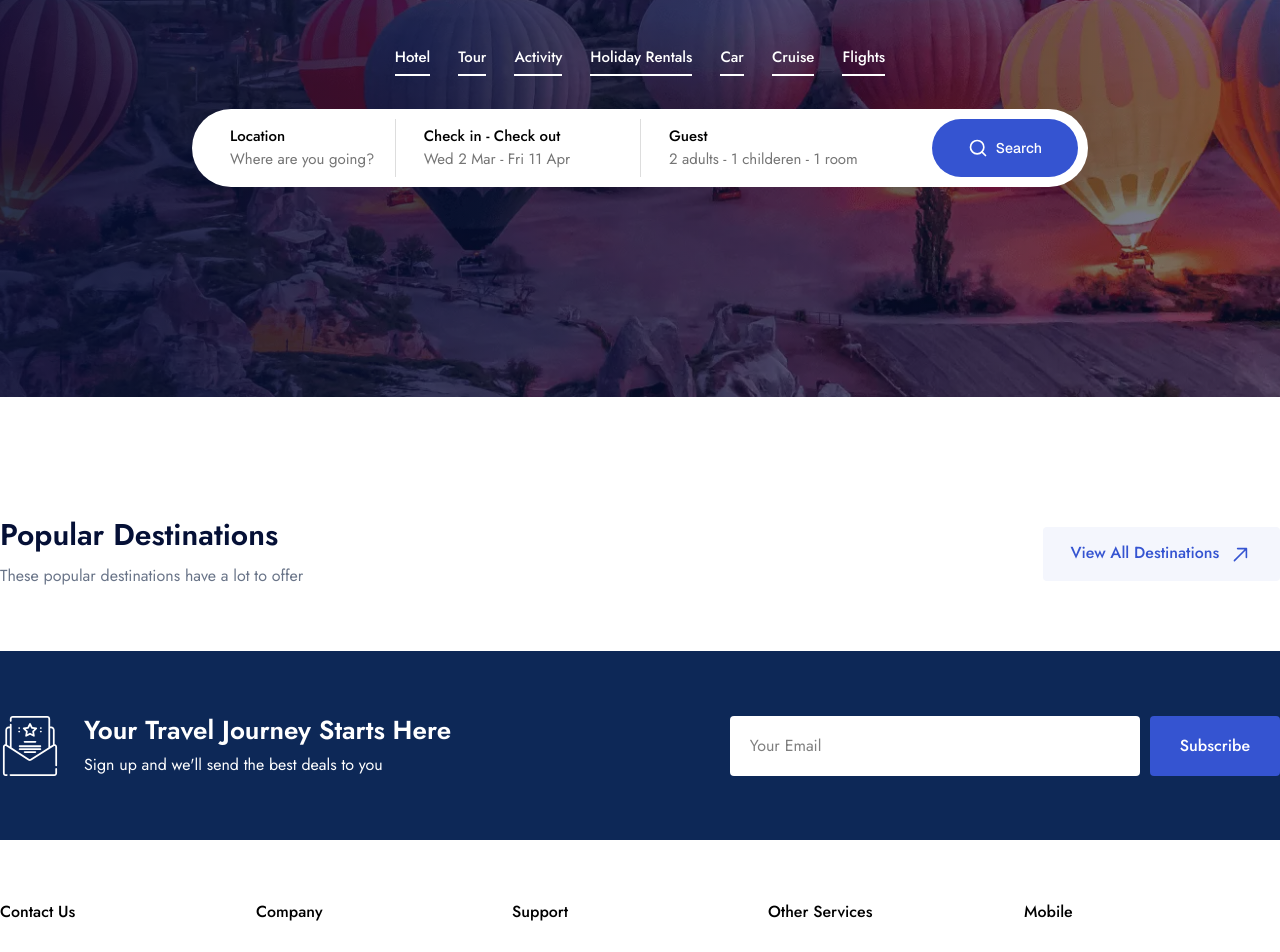
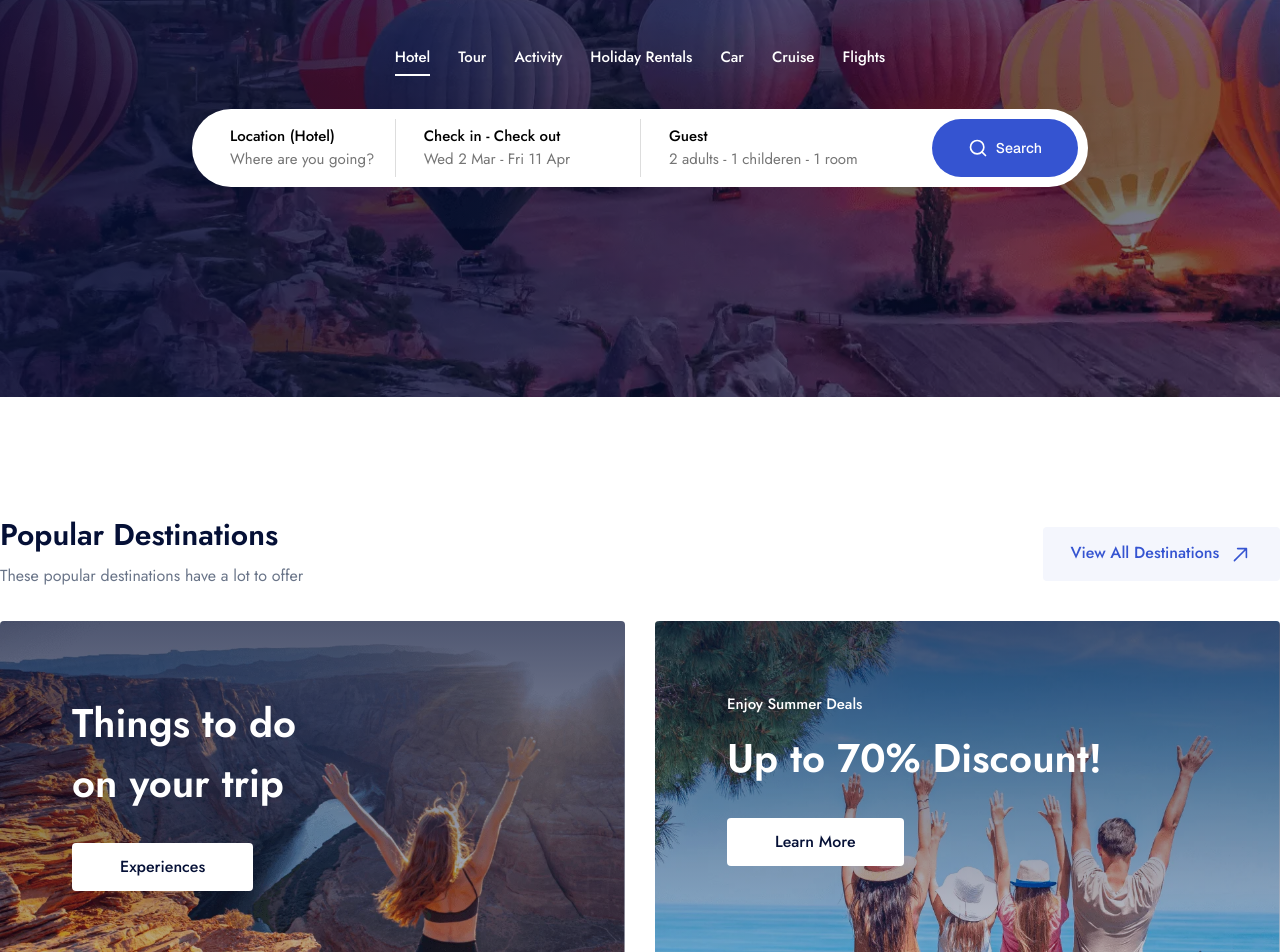
Before and after one commit to akmniazulalam/GoTrip, a Next.js app: page / in a window 1280 px wide. Shown: the part 440-1392 px from the top of the page. Built offline with nearby package versions, Linux system fonts and the light colour scheme.

Commit message:
cta card add

```diff
--- a/app/page.js
+++ b/app/page.js
@@ -1,10 +1,13 @@
+"use client";
 import Image from "next/image";
 import { RxArrowTopRight } from "react-icons/rx";
 import Container from "./(components)/Container";
 import { FiSearch } from "react-icons/fi";
 import Flex from "./(components)/Flex";
+import { useState } from "react";
 
 export default function Home() {
+  const [activeTab, setActiveTab] = useState("Hotel");
   return (
     <>
       <section className="bg-[url(../public/bg.webp)] bg-no-repeat bg-cover bg-center">
@@ -29,7 +32,12 @@ export default function Home() {
                 ].map((item) => (
                   <button
                     key={item.name}
-                    className="font-medium font-jost text-[15px] text-white hover:text-hoverText transition-all duration-300 ease-[cubic-bezier(0.165, 0.84, 0.44, 1)] cursor-pointer relative before:absolute before:top-7 before:left-0 before:w-full before:bg-white before:h-0.5 before:content-['']">
+                    onClick={() => setActiveTab(item.name)}
+                    className={`font-medium font-jost text-[15px] text-white hover:text-hoverText transition-all duration-300 ease-[cubic-bezier(0.165, 0.84, 0.44, 1)] cursor-pointer relative before:absolute before:top-7 before:left-0 before:w-full before:bg-white before:h-0.5 before:content-[''] ${
+                      activeTab === item.name
+                        ? "text-hoverText before:scale-x-100"
+                        : "text-white before:scale-x-0"
+                    }`}>
                     {item.name}
                   </button>
                 ))}
@@ -37,7 +45,7 @@ export default function Home() {
               <div className="mt-10 p-2.5 bg-white rounded-full w-4xl m-auto grid grid-cols-[22%_28%_30%_20%]">
                 <div className="px-7 py-1.5 w-fit text-left">
                   <h4 className="text-[15px] font-jost font-medium text-black">
-                    Location
+                    Location ({activeTab})
                   </h4>
                   <input
                     placeholder="Where are you going?"
@@ -87,6 +95,32 @@ export default function Home() {
               <RxArrowTopRight className={"ml-1 text-2xl inline"} />
             </button>
           </Flex>
+
+          <div className="grid grid-cols-2 gap-x-7.5 mt-7.5">
+            <div className="bg-[url(../public/1.webp)] bg-no-repeat bg-center bg-cover rounded-sm">
+              <div className="pt-18 pb-68 pl-18 bg-linear-[180deg] from-[#051036b3] to-[#05103600] rounded-sm">
+                <h4 className="text-[40px] font-jost font-semibold text-white mb-7.5 w-1/2">
+                  Things to do on your trip
+                </h4>
+                <button className="bg-white rounded-sm font-jost font-medium text-primaryText py-3 px-12 cursor-pointer">
+                  Experiences
+                </button>
+              </div>
+            </div>
+            <div className="bg-[url(../public/2.webp)] bg-no-repeat bg-center bg-cover rounded-sm">
+              <div className="pt-18 pb-68 pl-18 bg-linear-[180deg] from-[#051036b3] to-[#05103600] rounded-sm">
+                <h6 className="font-jost font-medium text-[15px] text-white mb-3">
+                  Enjoy Summer Deals
+                </h6>
+                <h4 className="text-[40px] font-jost font-semibold text-white mb-7.5">
+                  Up to 70% Discount!
+                </h4>
+                <button className="bg-white rounded-sm font-jost font-medium text-primaryText py-3 px-12 cursor-pointer">
+                  Learn More
+                </button>
+              </div>
+            </div>
+          </div>
         </Container>
       </section>
     </>
```
Also changed, not shown: public/1.webp (added), public/2.webp (added).
